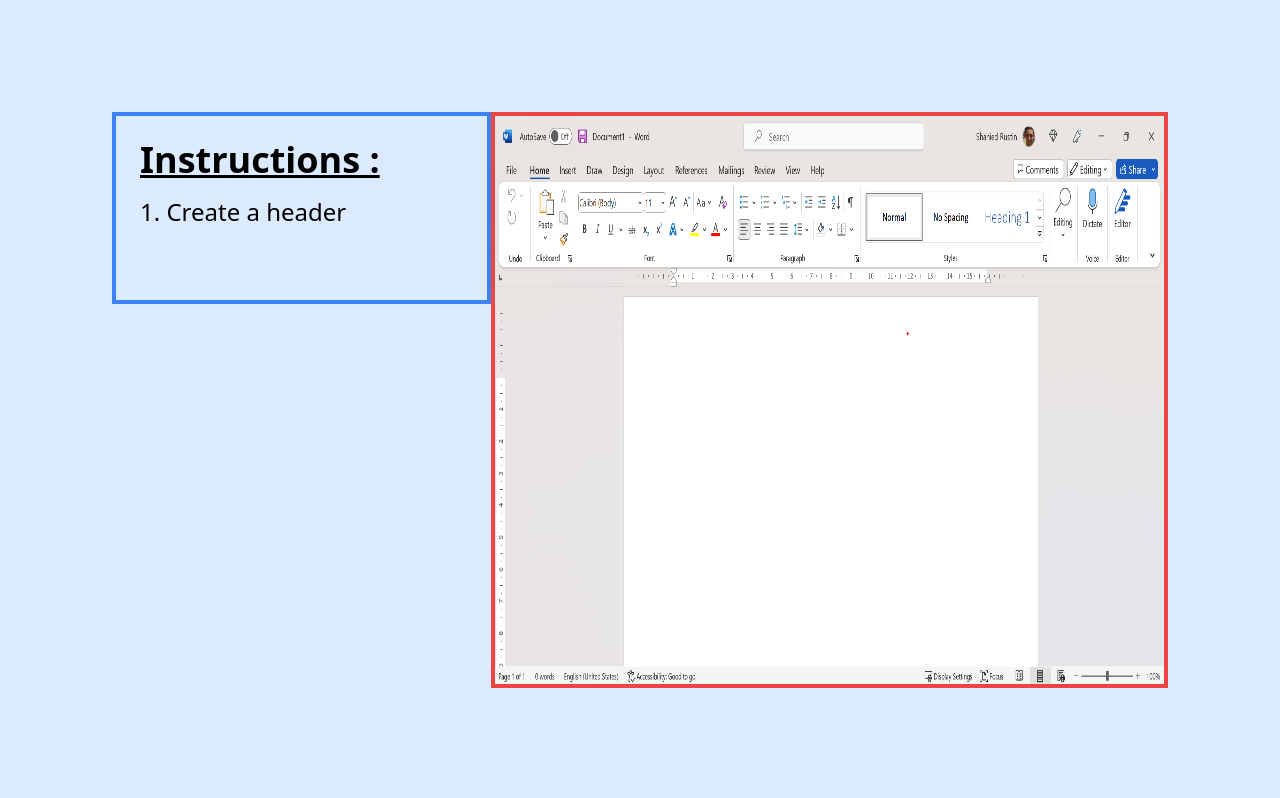
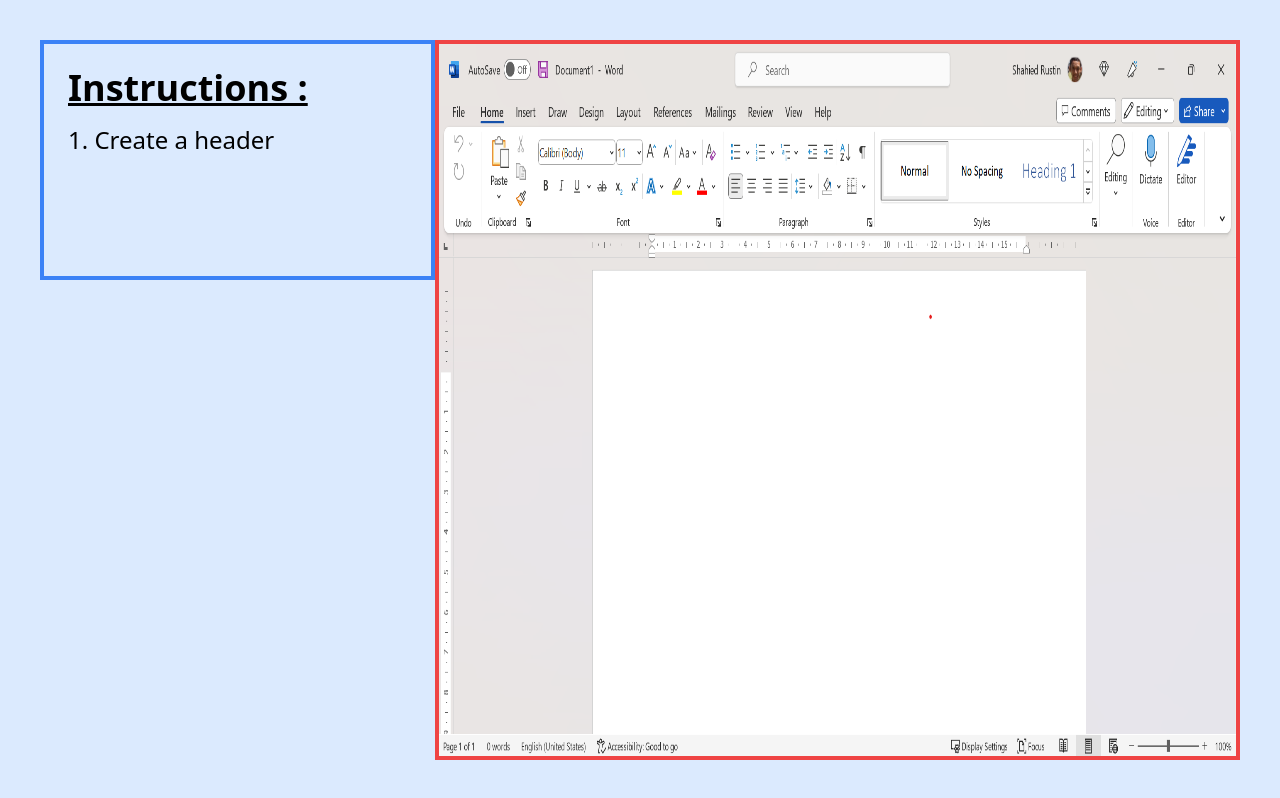
Before and after one commit to snowyru/ms-word-tutorial, a Next.js app: page / in a window 1280 px wide. Built offline with nearby package versions, Linux system fonts and the light colour scheme.

Commit message:
updated npm deps

```diff
--- a/pages/index.tsx
+++ b/pages/index.tsx
@@ -15,13 +15,13 @@
 
 export default function Home() {
 
-  const {height, width} =useWindowsDimensions();
+  const {height, width} = useWindowsDimensions();
 
   const isScreenSmall = width<1200 && height<700 ;
 
   return (
     <>
-    <motion.div className="grid grid-rows-3 grid-flow-col w-screen h-screen p-28 bg-blue-100" >
+    <motion.div className="grid grid-rows-3 grid-flow-col w-screen h-screen p-10 bg-blue-100" >
       {isScreenSmall &&
       <motion.div className="bg-red-300 fixed justify-center items-center text-center inset-1/4 h-fit z-40" >
           <h1 className='text-4xl font-bold underline underline-offset-4 pt-4'>Hey, your screen is too small, please maximise your window</h1>
```
Also changed, not shown: package.json (+4 -4 lines), 1 other file (tests, documents, lock files or other folders).
